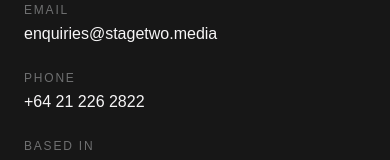
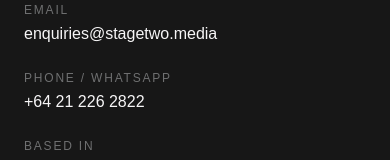
Before and after one commit to samjrmorgan/stage-two-media, a Next.js app: page /contact in a window 390 px wide. Shown: the part 430-590 px from the top of the page. Built offline with nearby package versions, Linux system fonts and the light colour scheme; a web font is replaced by a local one.

Commit message:
Label the contact phone number as Phone / WhatsApp
Co-Authored-By: Claude Sonnet 5 <noreply@anthropic.com>

```diff
--- a/src/app/contact/page.tsx
+++ b/src/app/contact/page.tsx
@@ -65,7 +65,7 @@ export default function ContactPage() {
                 </div>
                 <div>
                   <dt className="text-steel uppercase tracking-[0.15em] text-xs mb-1">
-                    Phone
+                    Phone / WhatsApp
                   </dt>
                   <dd>
                     <a
```
